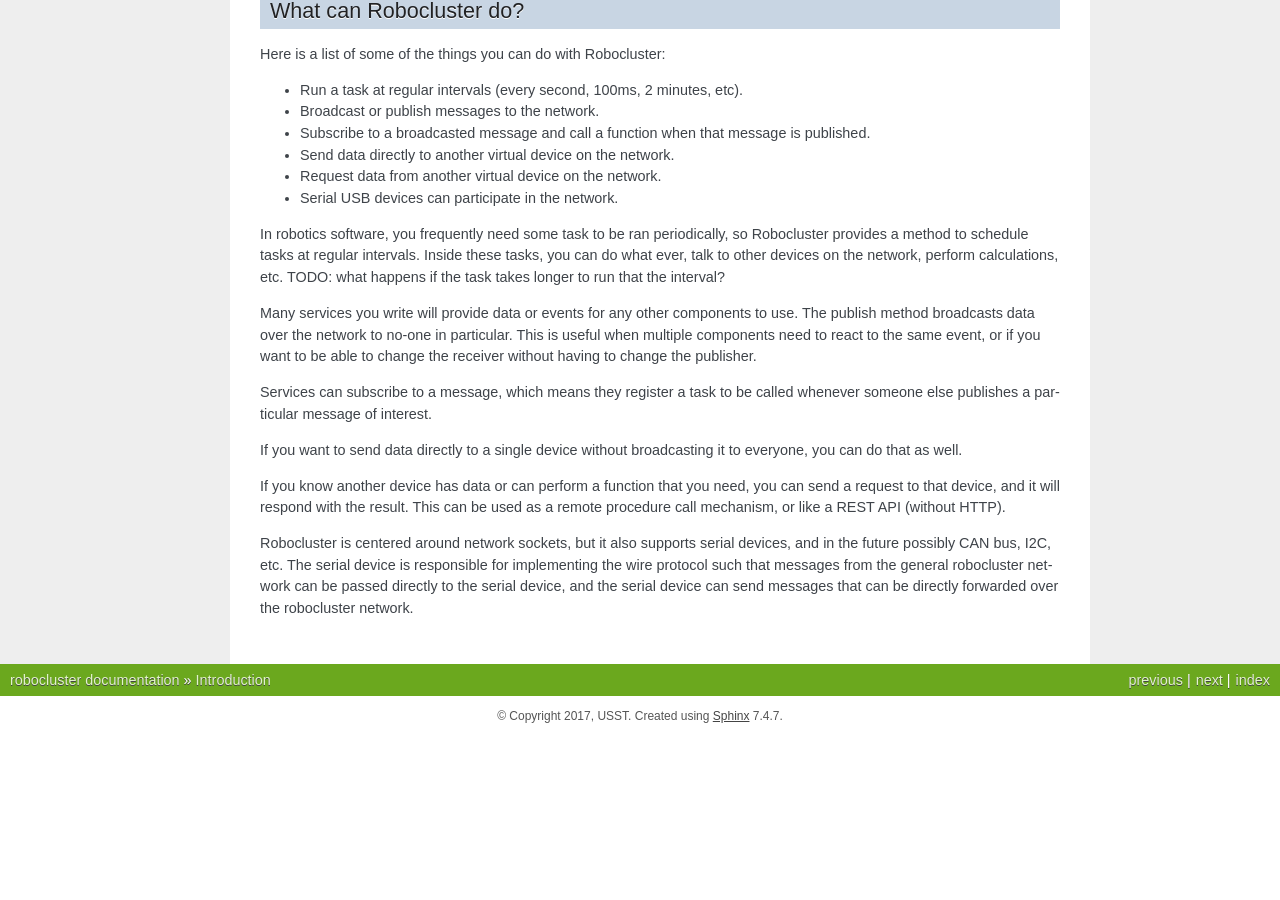
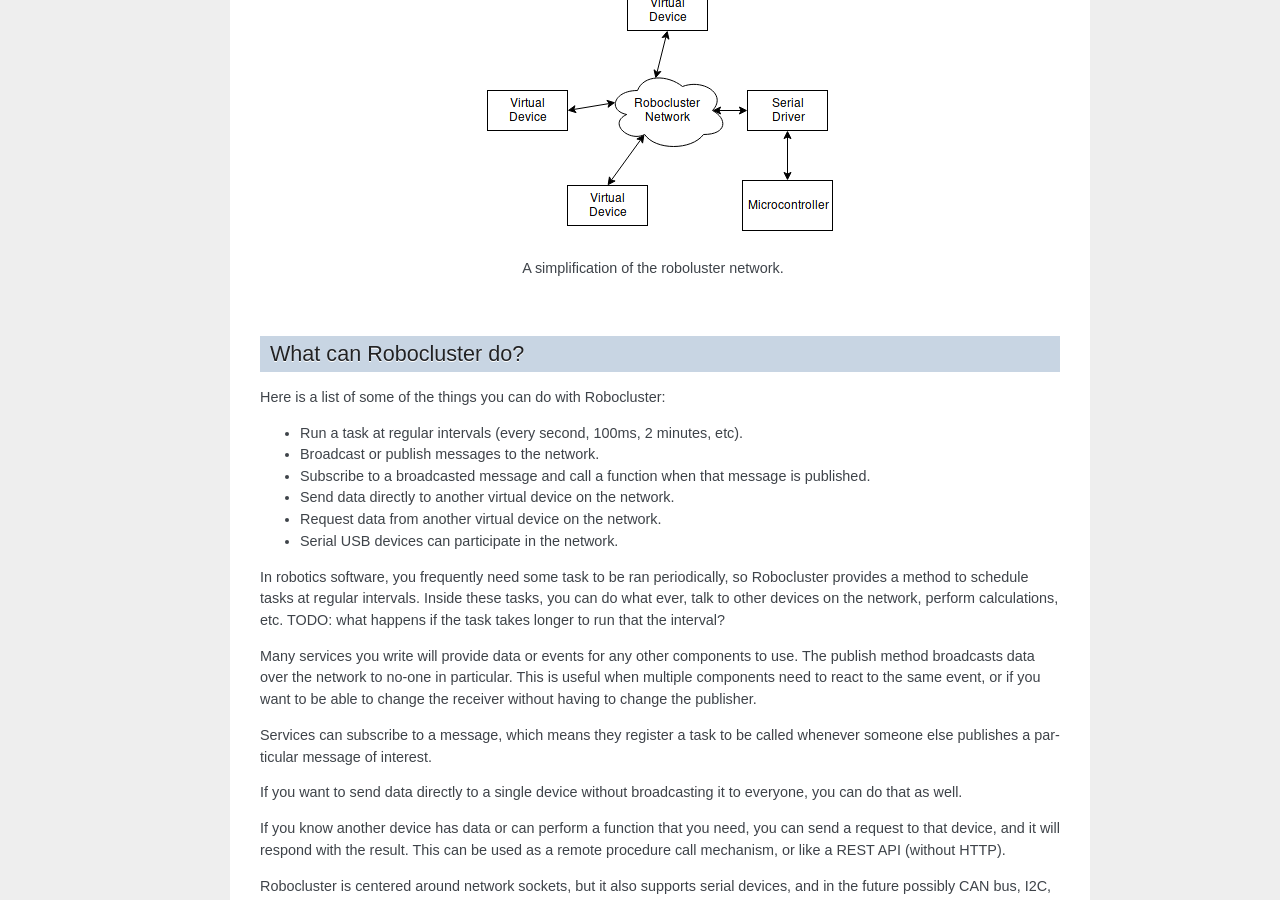
Before and after one commit to UofSSpaceTeam/robocluster, a Sphinx documentation site: the page built from docs/source/intro.rst, in a window 1280 px wide and 900 px high, scrolled down 595 px. Built offline with Sphinx 7.4.7, drawn with Linux system fonts in a browser that asks for light colours; before the commit the page ends 1331 px from its top, so only the background shows below that.

Commit message:
Added image showing the network

```diff
--- a/docs/source/intro.rst
+++ b/docs/source/intro.rst
@@ -30,6 +30,11 @@
 is just a wrapper for conventional socket programming. When we refer to the
 "Robocluster network", it is just refers to any virtual devices using the Robocluster library
 to talk over the local area network.
+
+.. figure:: _static/robocluster_network.png
+    :align: center
+
+    A simplification of the roboluster network.
 
 
 What can Robocluster do?
```
Also changed, not shown: docs/source/_static/robocluster_network.png (added).
